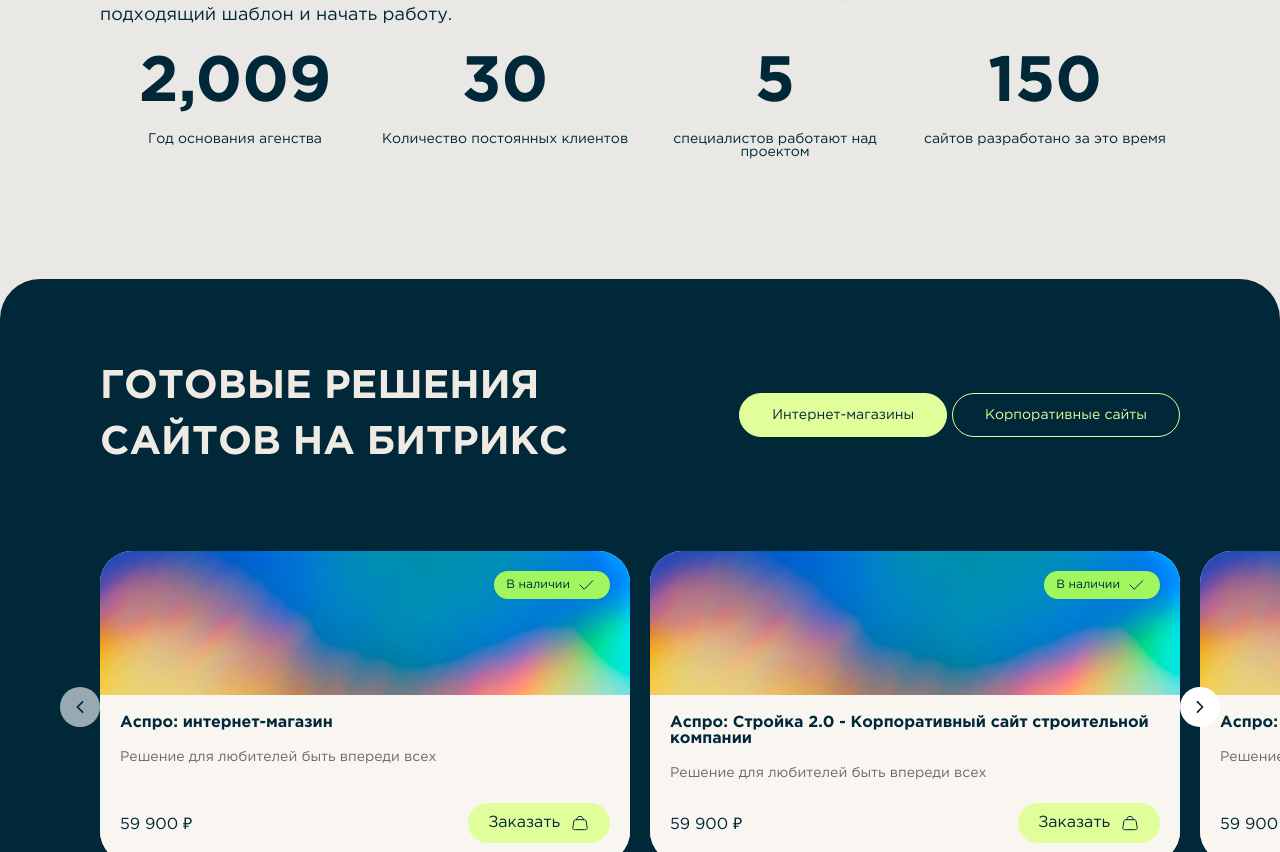
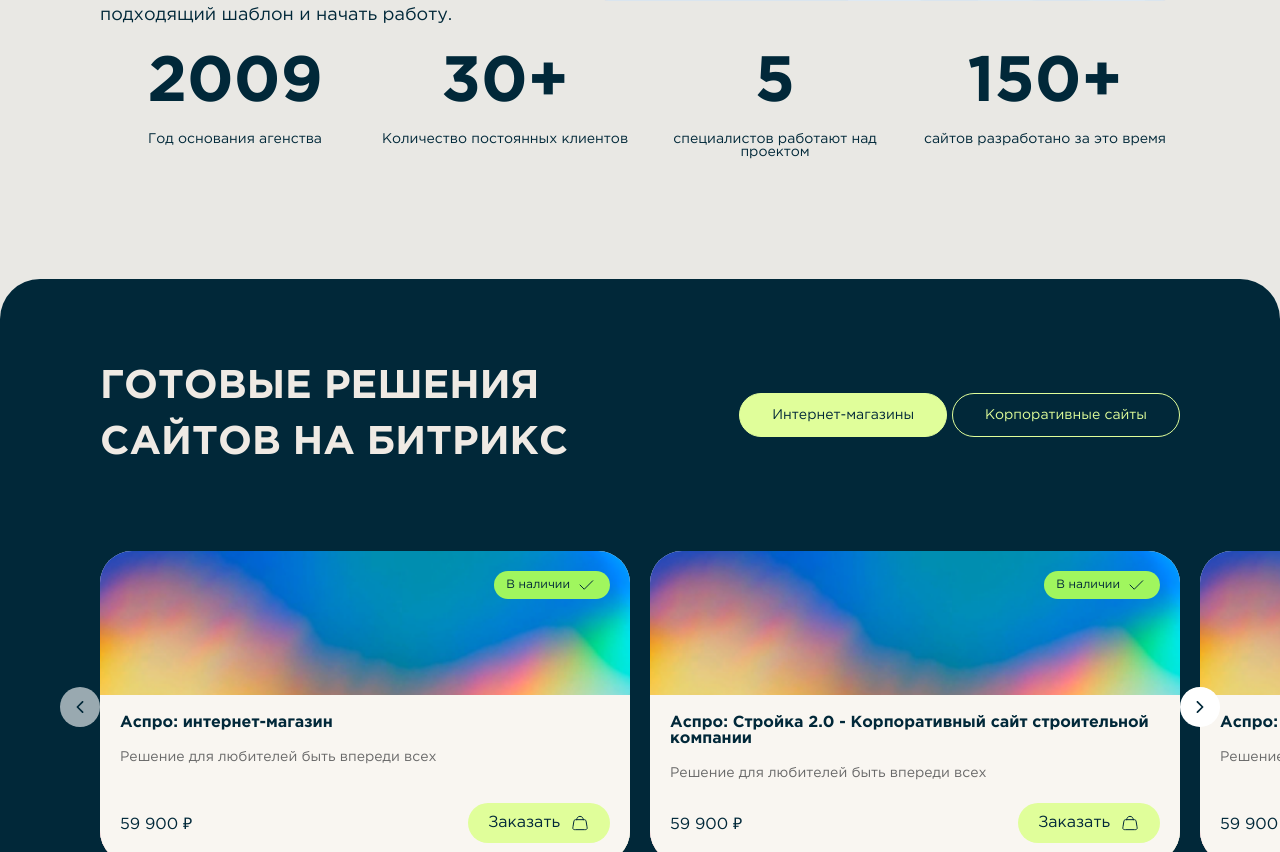
Before and after one commit to s4m5apu3l/rvnt-landing, a plain HTML site: page index.html in a window 1280 px wide. Shown: the part 1140-1992 px from the top of the page. Drawn offline with nearby package versions, Linux system fonts and the light colour scheme.

Commit message:
fix: countUp lib

```diff
--- a/assets/js/main.js
+++ b/assets/js/main.js
@@ -167,15 +167,17 @@
         const numbersObserver = new IntersectionObserver((entries, observer) => {
             entries.forEach(entry => {
                 if (entry.isIntersecting) {
+                    console.dir(entry.target.dataset.suffix);
+
                     const count = new CountUp(
-                        entry.target.id, // 1. задаём идентификатор элемента с числом
-                        entry.target.dataset.num, // 3. задаём конечное число (берем из data-атрибута)
-                        entry.target.dataset.duration || 4, // 5. задаём продолжительность анимации в секундах (если у элемента есть атрибут data-duration, то берём из него значение, иначе назначаем 4 секунды по-умолчанию)
+                        entry.target.id,
+                        entry.target.dataset.num,
+                        // entry.target.dataset.duration || 4,
                         {
+                            prefix: entry.target.dataset.prefix || '',
+                            suffix: entry.target.dataset.suffix || '',
                             useEasing: true, //анимация
-                            separator: ' ', // задаём разделитель групп разрядов (например для миллиона - 1 000 000)
-                            prefix: entry.target.dataset.prefix || '', // задаём префикс - любые символы перед числом (берем значение из data-prefix, если не указано - то задаем пустую строку по умолчанию)
-                            suffix: entry.target.dataset.suffix || '', // задаём суффикс - любые символы после числа (берем значение из data-suffix, если не указано - то задаем пустую строку по умолчанию)
+                            separator: '',
                         }
                     );
                     count.start();
--- a/index.html
+++ b/index.html
@@ -143,8 +143,8 @@
                                     id="numCount2"
                                     class="l-big js-count"
                                     data-num="30"
+                                    data-duration="12"
                                     data-suffix="+"
-                                    data-duration="12"
                                 >
                                     30
                                 </span>
```
